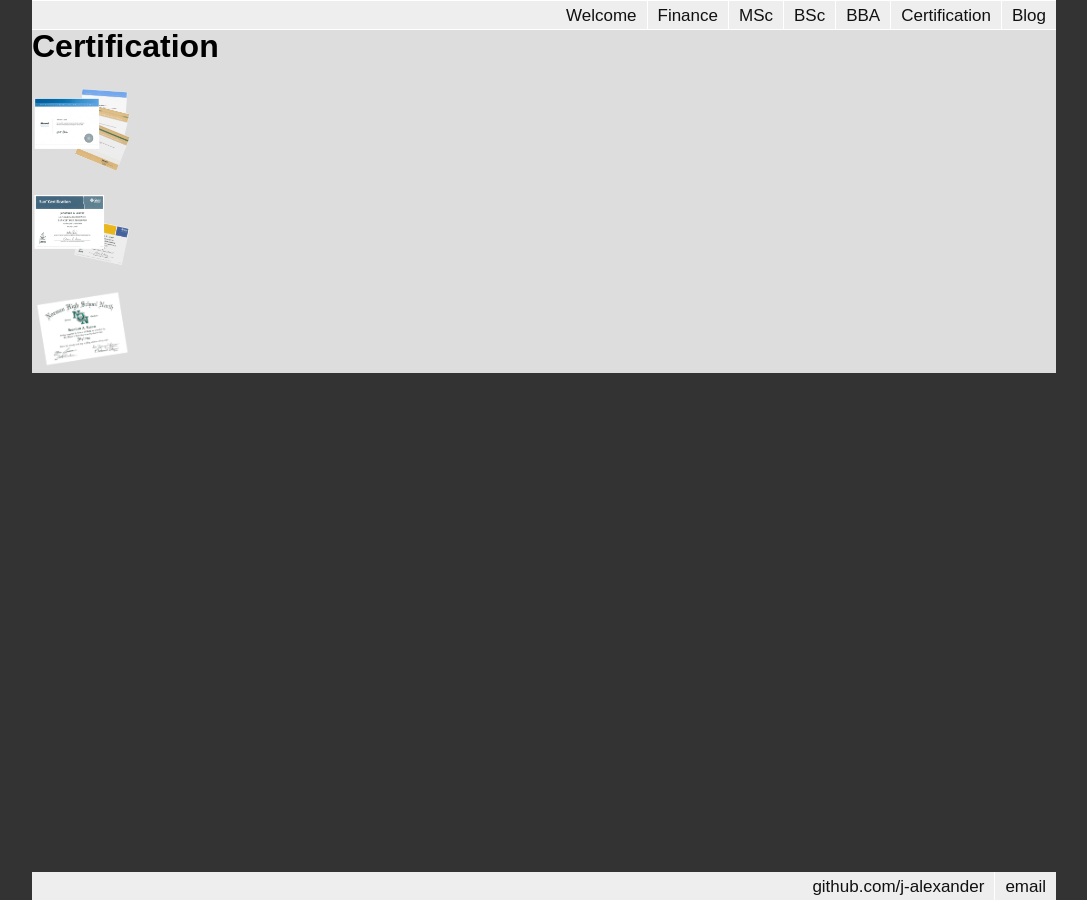
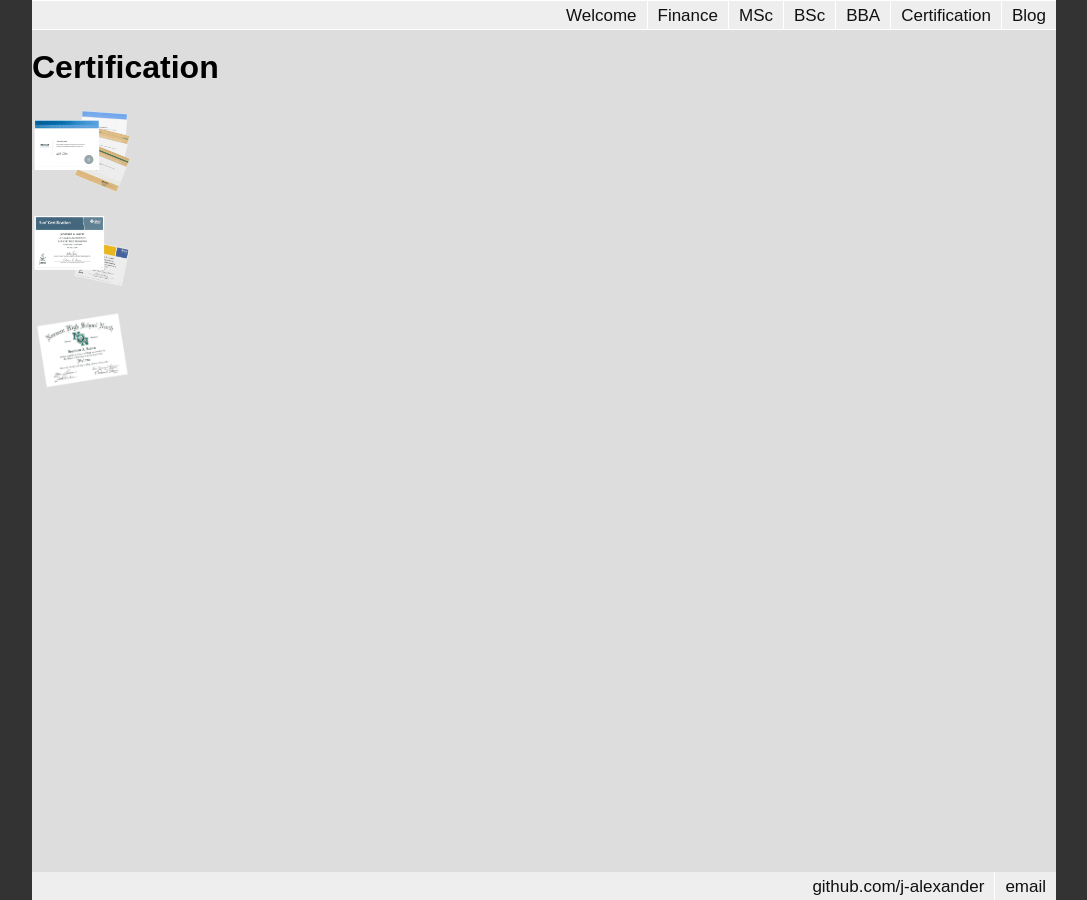
Before and after one commit to j-alexander/j-alexander.github.io, a Jekyll site: the page built from certification/index.html, in a window 1280 px wide. Shown: the whole page, without its empty margins (96-1183 px from the left). Built offline with Jekyll 4.4.1, drawn with Linux system fonts in a browser that asks for light colours.

Commit message:
fill page background

```diff
--- a/_layouts/default.html
+++ b/_layouts/default.html
@@ -4,7 +4,8 @@
 		<title>{{ page.title }}</title>
 		<link rel="stylesheet" type="text/css" href="/css/main.css">
 		<style>
-body {
+html, body {
+	height: 100%;
 	font-family: sans-serif;
 	background-color: #333;
 	margin: 0px;
@@ -13,6 +14,7 @@ body img {
 	width: 100px;
 }
 #page {
+	height: 100%;
 	width: 80%;
 	min-width: 600px;
 	margin: auto;
@@ -25,8 +27,11 @@ body img {
 	border-bottom: 1px solid #fff;
 }
 #container {
-	margin-top: 28px;
-	margin-bottom: 28px;
+	top: 0px;
+	bottom: 0px;
+	padding-top: 28px;
+	padding-bottom: 28px;
+	background-color: #ddd;
 }
 #bottom {
 	position: fixed;
```
